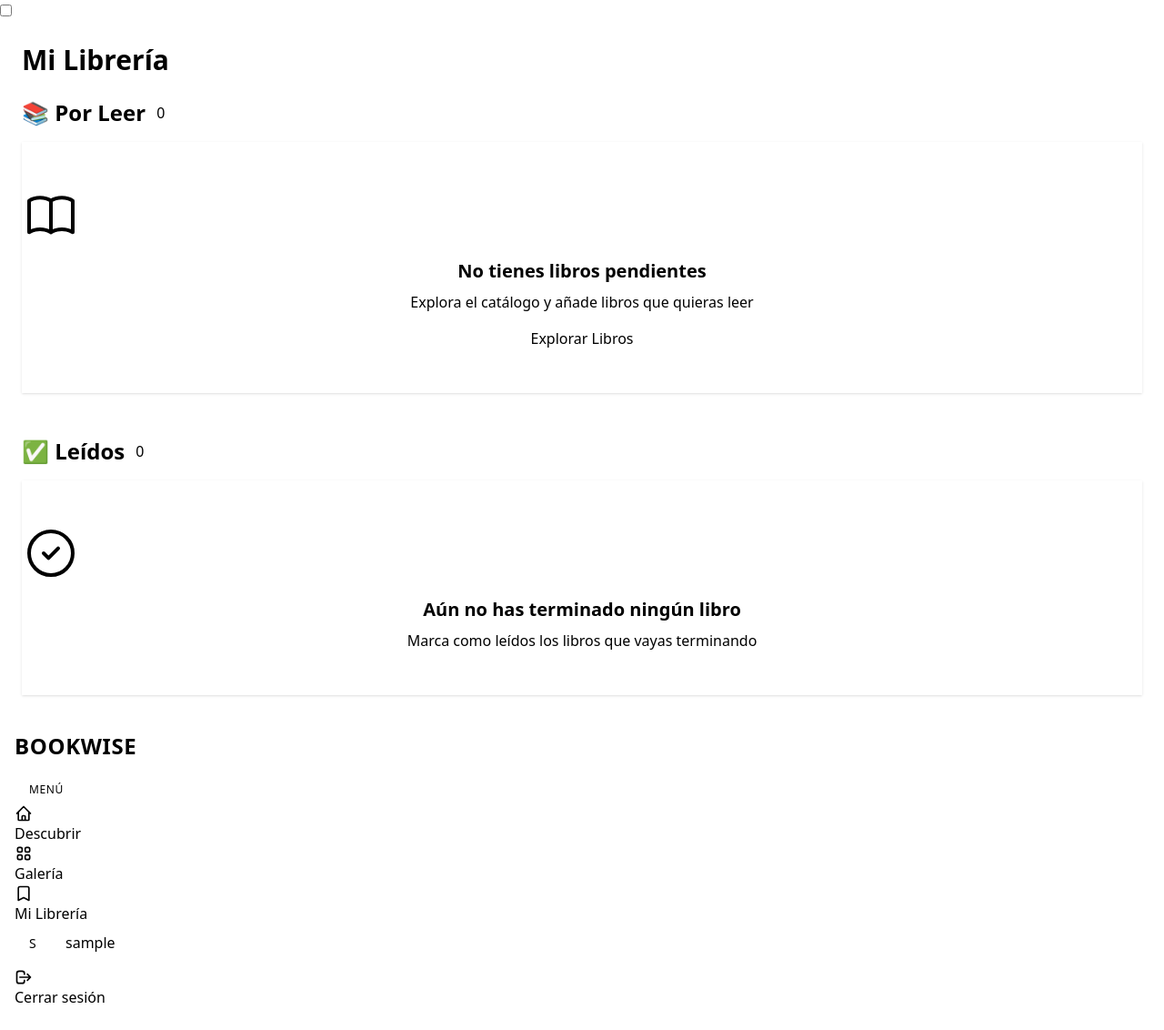
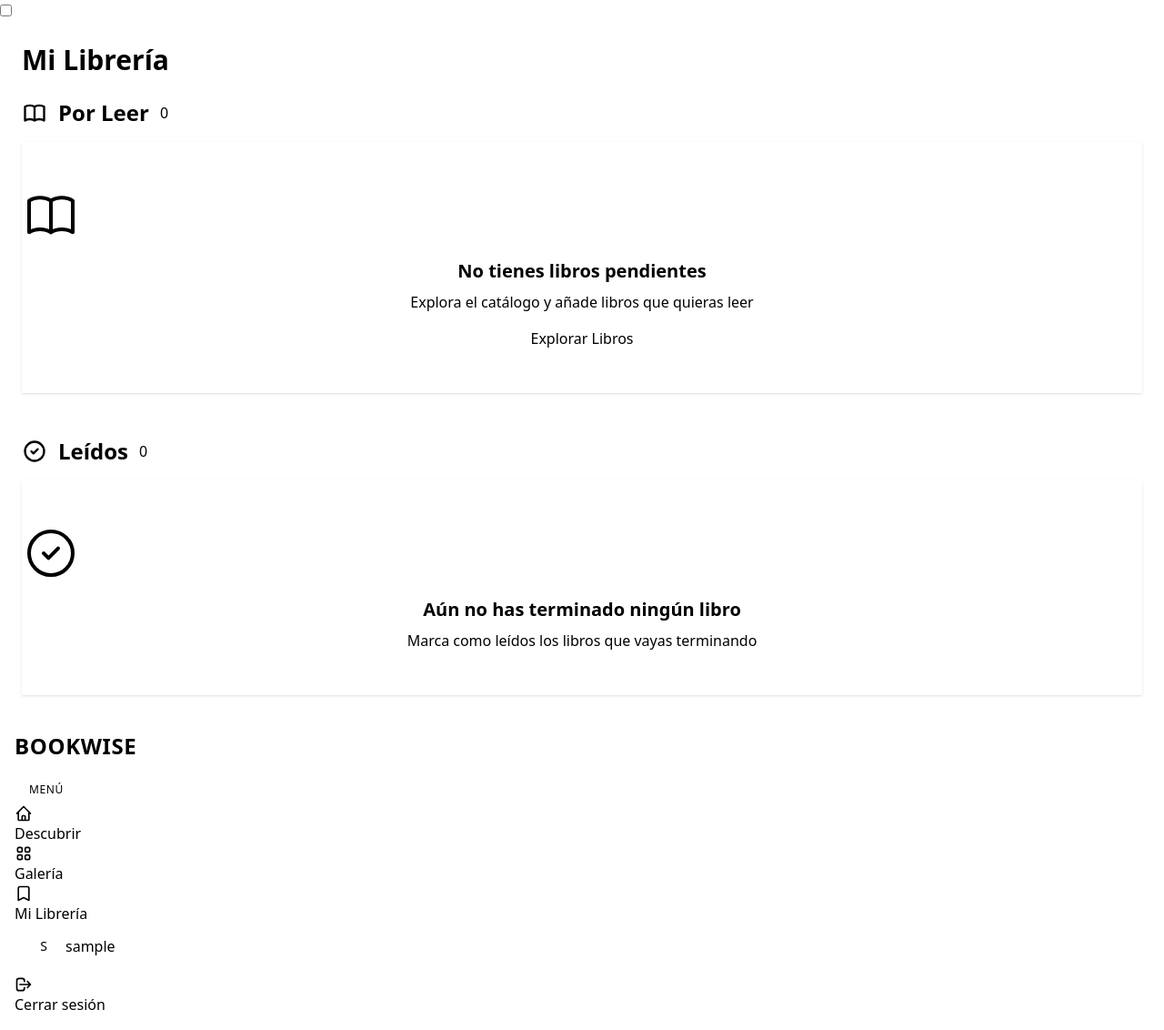
Before and after one commit to PDJ6975/Bookwise, a Django app: page /mi-libreria/ in a window 1280 px wide. Shown: the whole page at 91% size. Before the commit the page ends 1102 px from the top, so only its background shows below. Run offline with Django 5.2, Linux system fonts and the light colour scheme; the visitor is signed in with stand-in values (Sample User, id 1); data that the repository does not hold is empty; some libraries are stand-ins or nearby versions.

Commit message:
fix: bug menores de frontend

```diff
--- a/main/templates/base.html
+++ b/main/templates/base.html
@@ -124,7 +124,7 @@
                     <li class="mb-2">
                         <div class="flex items-center gap-2 px-4 py-2 bg-base-200 rounded-lg">
                             <div class="avatar placeholder">
-                                <div class="bg-primary text-primary-content rounded-full w-8">
+                                <div class="bg-primary text-primary-content rounded-full w-8 h-8 flex items-center justify-center">
                                     <span class="text-sm">{{ user.username|first|upper }}</span>
                                 </div>
                             </div>
--- a/main/templates/main/galeria.html
+++ b/main/templates/main/galeria.html
@@ -16,7 +16,9 @@
 
 {% for genero, libros in libros_por_genero.items %}
 <section class="mb-10">
+    {% if not genero_filtrado %}
     <h2 class="text-2xl font-bold mb-4">{{ genero }}</h2>
+    {% endif %}
 
     <div class="grid grid-cols-2 sm:grid-cols-3 md:grid-cols-4 lg:grid-cols-5 xl:grid-cols-6 gap-4">
         {% for libro in libros %}
--- a/main/templates/main/mi_libreria.html
+++ b/main/templates/main/mi_libreria.html
@@ -29,7 +29,10 @@
 <!-- Sección Por Leer -->
 <section class="mb-12">
     <div class="flex items-center gap-3 mb-4">
-        <h2 class="text-2xl font-bold">📚 Por Leer</h2>
+        <svg xmlns="http://www.w3.org/2000/svg" class="h-7 w-7 text-primary" fill="none" viewBox="0 0 24 24" stroke="currentColor">
+            <path stroke-linecap="round" stroke-linejoin="round" stroke-width="2" d="M12 6.253v13m0-13C10.832 5.477 9.246 5 7.5 5S4.168 5.477 3 6.253v13C4.168 18.477 5.754 18 7.5 18s3.332.477 4.5 1.253m0-13C13.168 5.477 14.754 5 16.5 5c1.747 0 3.332.477 4.5 1.253v13C19.832 18.477 18.247 18 16.5 18c-1.746 0-3.332.477-4.5 1.253" />
+        </svg>
+        <h2 class="text-2xl font-bold">Por Leer</h2>
         <span class="badge badge-lg">{{ por_leer|length }}</span>
     </div>
 
@@ -120,7 +123,10 @@
 <!-- Sección Leídos -->
 <section>
     <div class="flex items-center gap-3 mb-4">
-        <h2 class="text-2xl font-bold">✅ Leídos</h2>
+        <svg xmlns="http://www.w3.org/2000/svg" class="h-7 w-7 text-success" fill="none" viewBox="0 0 24 24" stroke="currentColor">
+            <path stroke-linecap="round" stroke-linejoin="round" stroke-width="2" d="M9 12l2 2 4-4m6 2a9 9 0 11-18 0 9 9 0 0118 0z" />
+        </svg>
+        <h2 class="text-2xl font-bold">Leídos</h2>
         <span class="badge badge-lg badge-success">{{ leidos|length }}</span>
     </div>
 
```
Also changed, not shown: 1 other file.
